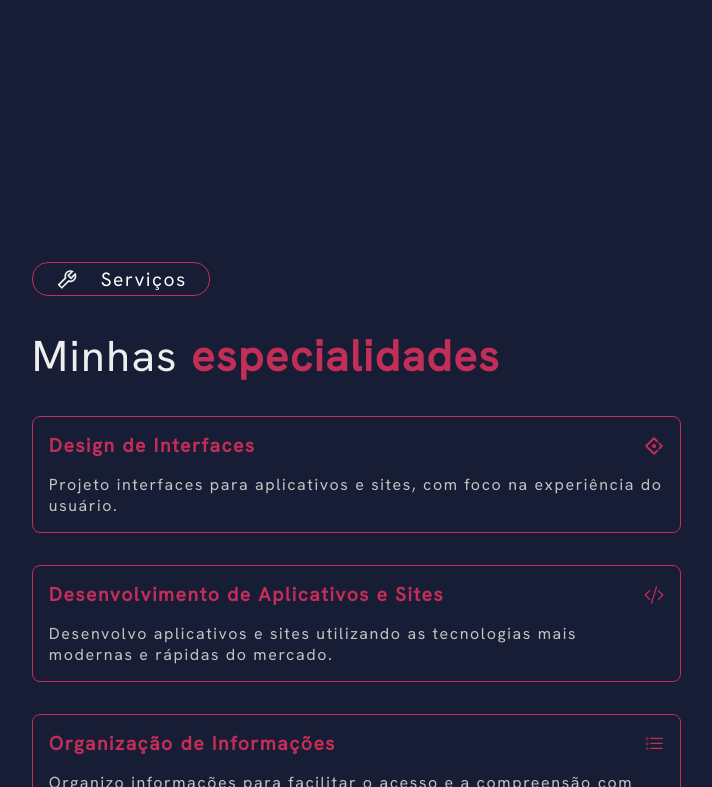
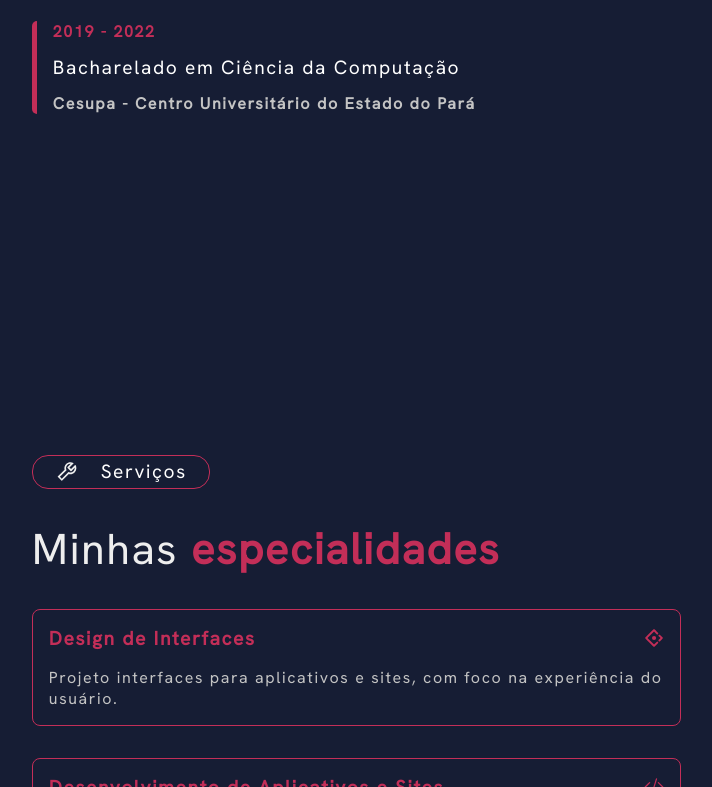
Before and after one commit to otavioaraujo08/portfolio-, a React (Vite) app: page / in a window 1280 px wide. Shown: the part 2033-2820 px from the top of the page, without its empty margins (369-1081 px from the left). Built offline with nearby package versions, Linux system fonts and the light colour scheme.

Commit message:
fix: height size on Specializations page

```diff
--- a/src/pages/Specializations/styles.js
+++ b/src/pages/Specializations/styles.js
@@ -3,16 +3,12 @@ import styled from 'styled-components';
 export const Container = styled.div`
   margin-top: 1rem;
   height: 100%;
-  min-height: 70vh;
+  min-height: 100vh;
   display: flex;
   justify-content: center;
   gap: 2rem;
   flex-direction: column;
   text-align: left;
-
-  @media (max-width: 740px) {
-    height: 90vh;
-  }
 `;
 
 export const SpecializationsContainer = styled.div`
```
